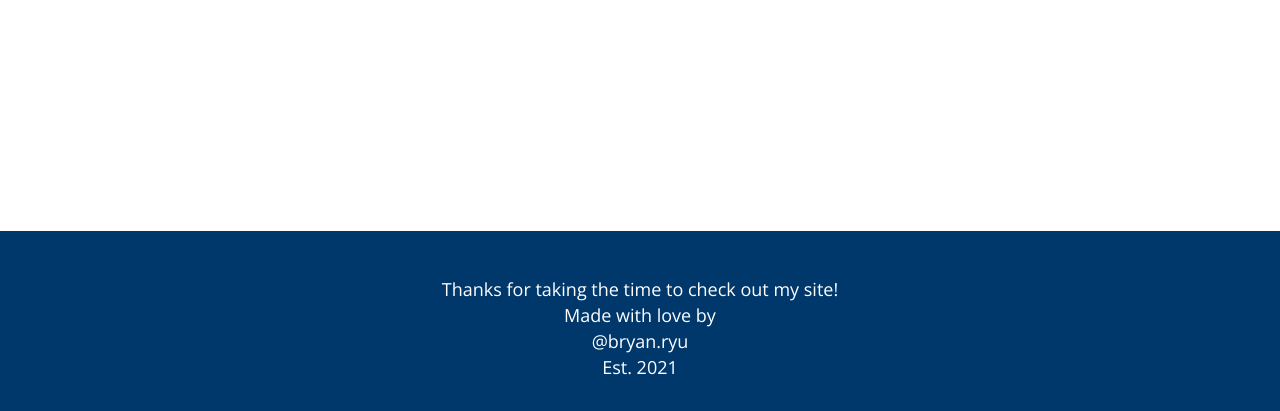
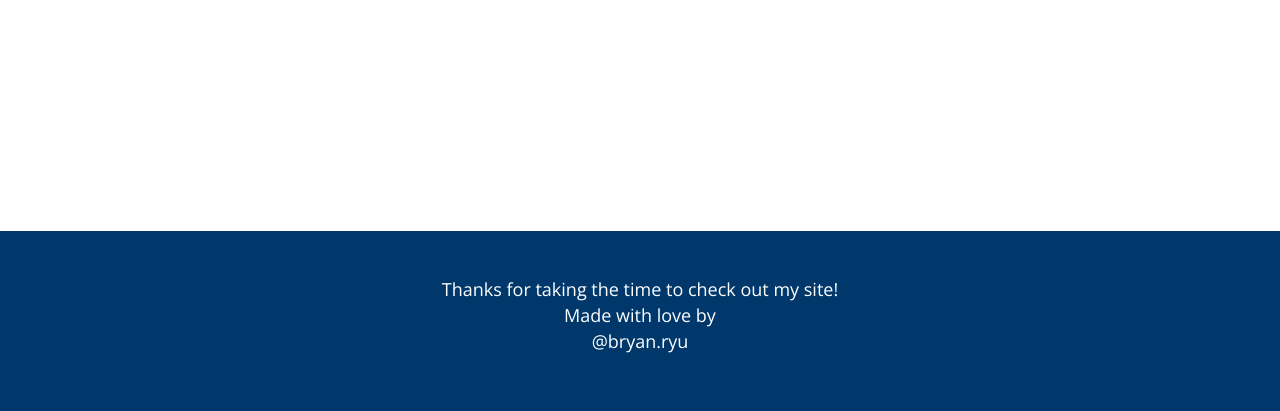
Before and after one commit to bryanryu1/portfolio-site, a Gatsby site: page / in a window 1280 px wide. Shown: the part 2830-3241 px from the top of the page. Built offline with nearby package versions, Linux system fonts and the light colour scheme; Gatsby itself is replaced by a stand-in of ours.

Commit message:
changed footer

```diff
--- a/src/components/footer.js
+++ b/src/components/footer.js
@@ -13,7 +13,7 @@ const Footer = () => (
     Thanks for taking the time to check out my site!
     <div>Made with love by</div>
     <div>@bryan.ryu</div>
-    <div>Est. 2021</div>
+
   </div>
 )
 
```
